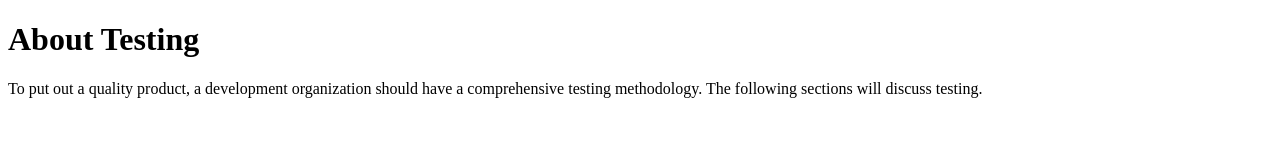
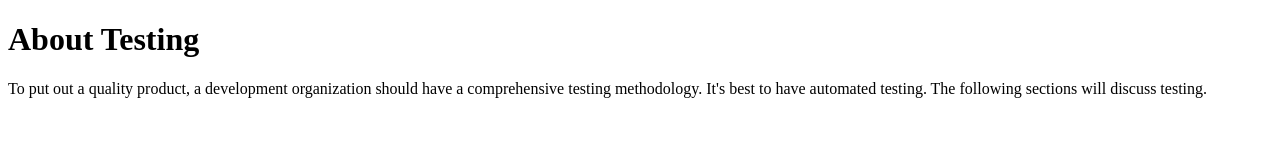
Before and after one commit to CodeTheDream/git-tri-workflow, a plain HTML site: page index.html in a window 1280 px wide. Drawn offline with Linux system fonts and the light colour scheme.

Commit message:
my changes

```diff
--- a/index.html
+++ b/index.html
@@ -4,7 +4,8 @@
   <body>
     <h1>About Testing</h1>
     <p>To put out a quality product, a development organization should have
-      a comprehensive testing methodology.  The following sections will discuss
+      a comprehensive testing methodology. It's best to have automated testing.
+       The following sections will discuss
       testing.
     </p>
   </body>
```
